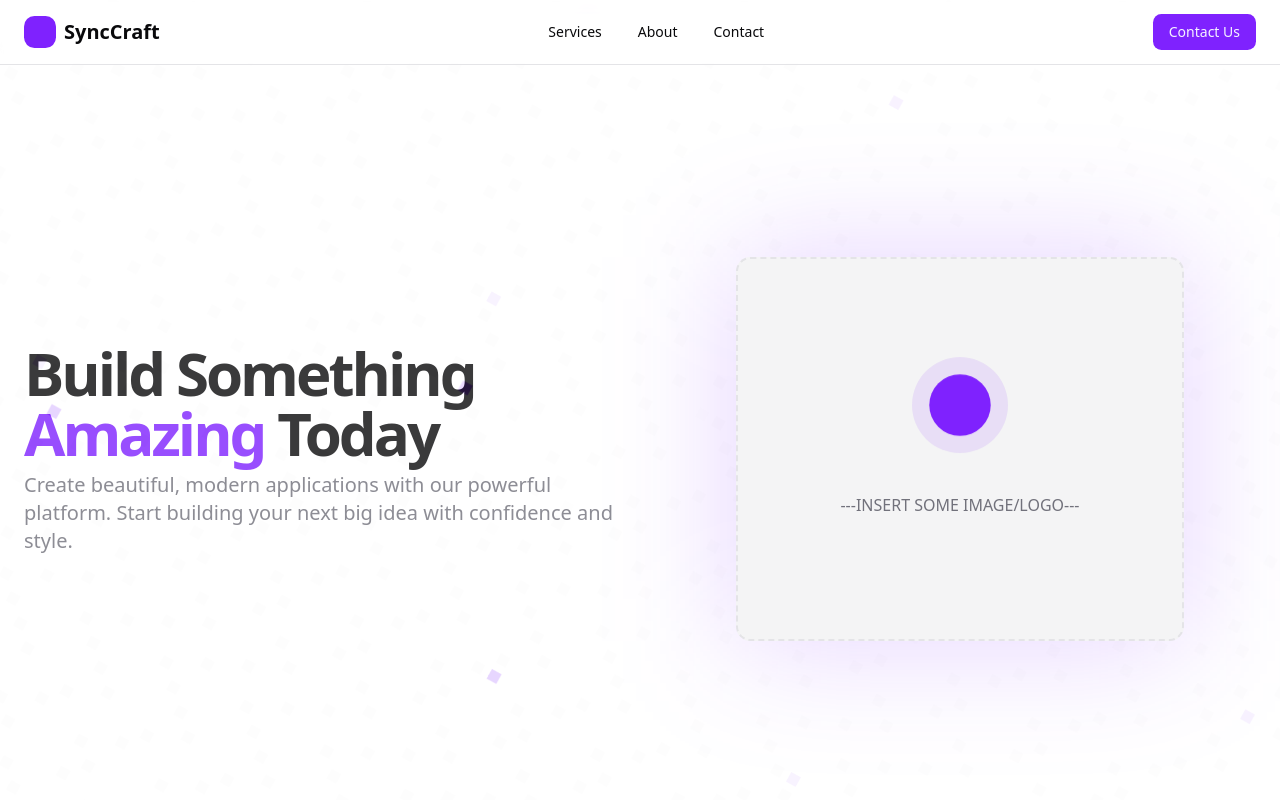
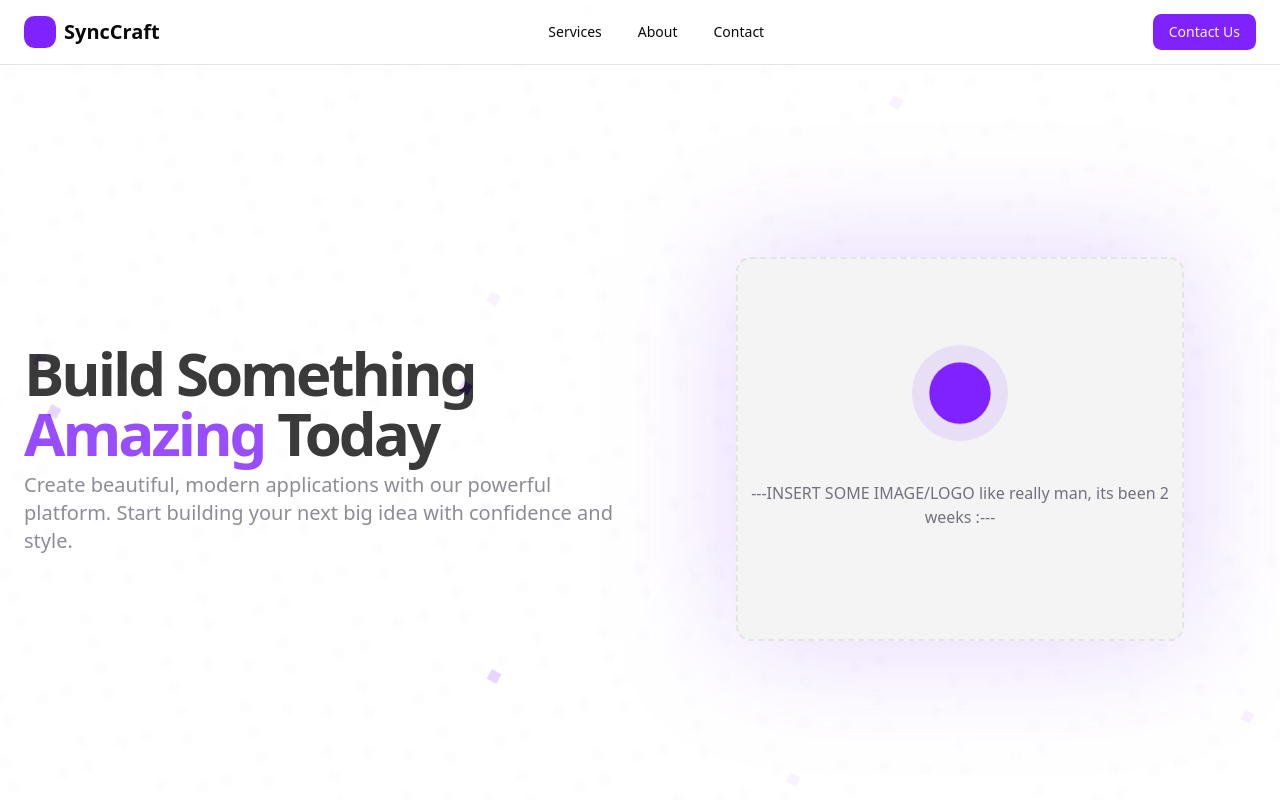
Before and after one commit to Sync-Craft-Tech/Sync-Craft-Website, a React (Vite) app: page / in a window 1280 px wide. Shown: the top 800 px of the page. Built offline with nearby package versions, Linux system fonts and the light colour scheme.

Commit message:
updated landing page text for icon/logo block

```diff
--- a/src/App.tsx
+++ b/src/App.tsx
@@ -43,7 +43,7 @@ function App() {
                       <circle cx="50" cy="50" r="50" className="text-primary opacity-10" fill="currentColor" />
                       <circle cx="50" cy="50" r="32" className="text-primary" fill="currentColor" />
                     </svg>
-                    <p className="text-muted-foreground"> ---INSERT SOME IMAGE/LOGO---</p>
+                    <p className="text-muted-foreground"> ---INSERT SOME IMAGE/LOGO like really man, its been 2 weeks :---</p>
                   </div>
                 </div>
               </div>
```
